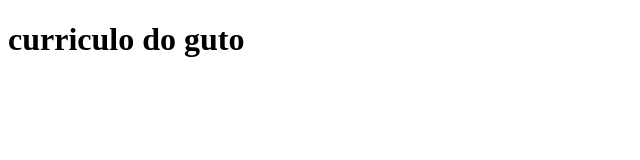
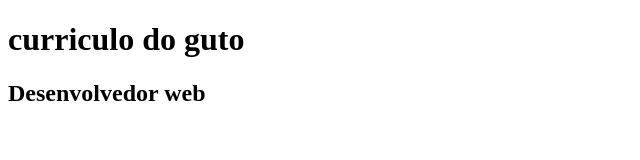
Before and after one commit to RyanSouzaM/curriculo, a plain HTML site: page index.html in a window 1280 px wide. Shown: the whole page, without its empty margins (0-640 px from the left). Drawn offline with Linux system fonts and the light colour scheme.

Commit message:
inserção do cargo

```diff
--- a/index.html
+++ b/index.html
@@ -8,5 +8,6 @@
 </head>
 <body>
     <h1>curriculo do guto</h1>
+    <h2>Desenvolvedor web</h2>
 </body>
 </html>
```
